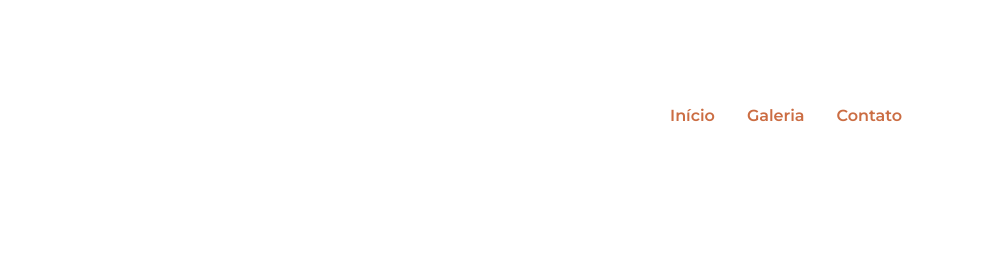
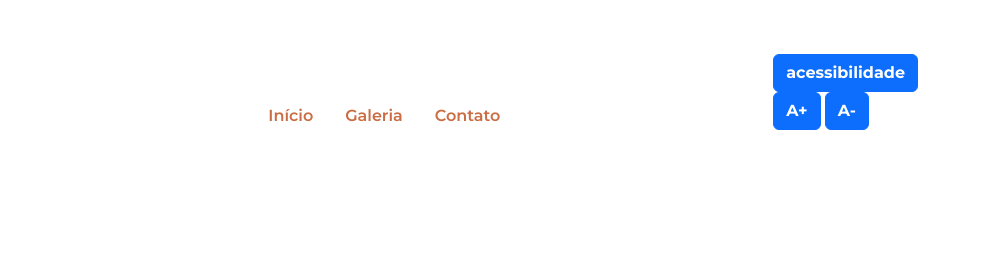
Before and after one commit to FranKarolliny/Site-acess-vel, a plain HTML site: page index.html in a window 1280 px wide. Shown: the top 266 px of the page, 280-1280 px from the left. Drawn offline with nearby package versions, Linux system fonts and the light colour scheme; a script that the page names is missing.

Commit message:
Add files via upload

```diff
--- a/index.html
+++ b/index.html
@@ -21,6 +21,14 @@
                 <li class="nav-item"><a class="nav-link" href="#galeria">Galeria</a></li>
                 <li class="nav-item"><a class="nav-link" href="#contato">Contato</a></li>
             </ul>
+            <div id="acessibilidade" class="menu-acessibilidade">
+                <button id="botao-acessibilidade" class="btn btn-primary fw-bold rotacao-botao">acessibilidade</button>
+
+                <div id="opcoes-acessibilidade" class="opcoes-acessibilidade apresenta-lista">
+                  <button id="aumentar-fonte" class="btn btn-primary fw-bold">A+</button>
+                  <button id="diminuir-fonte" class="btn btn-primary fw-bold">A-</button>
+                  </div>
+                </div>
         </nav>
 
     </header>
```
